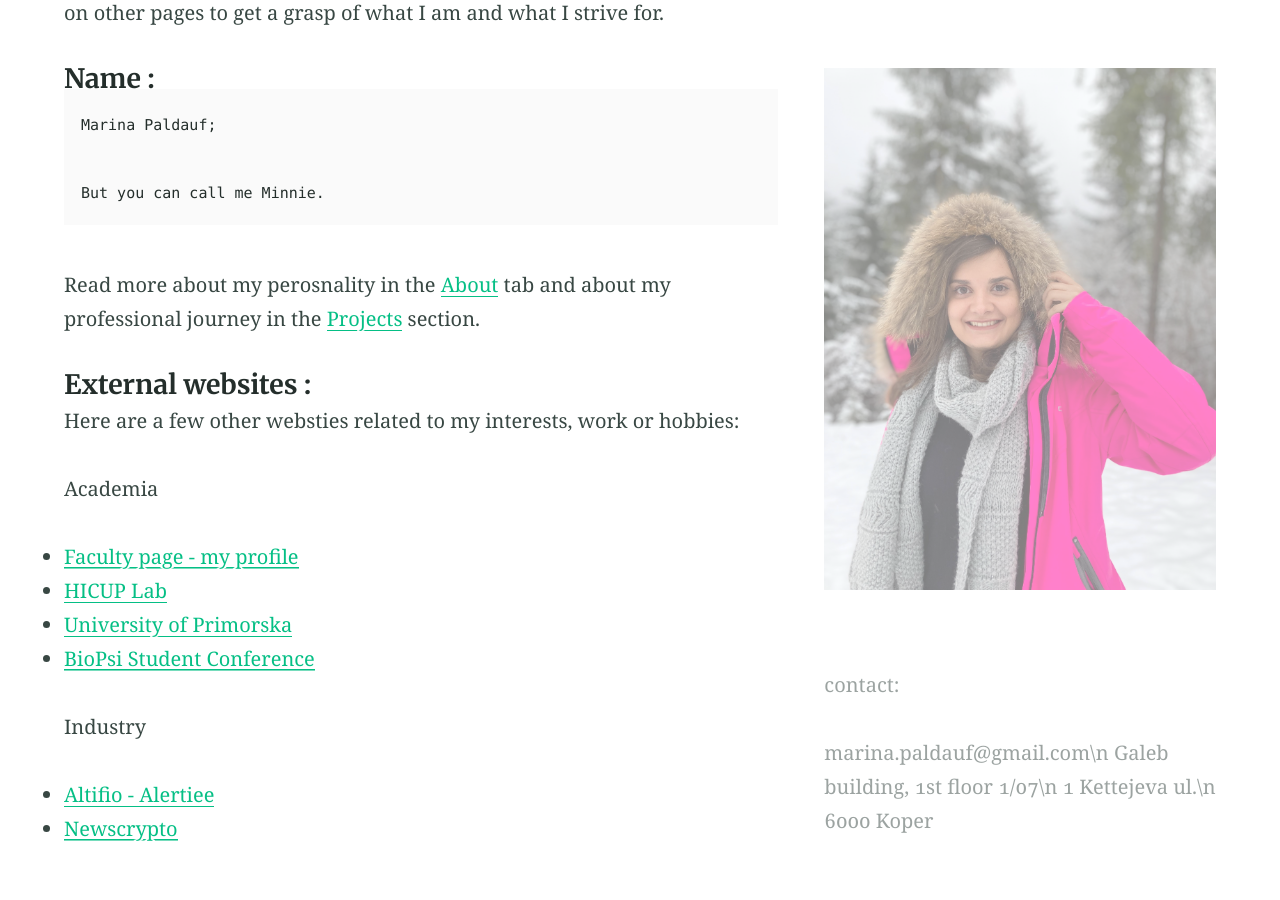
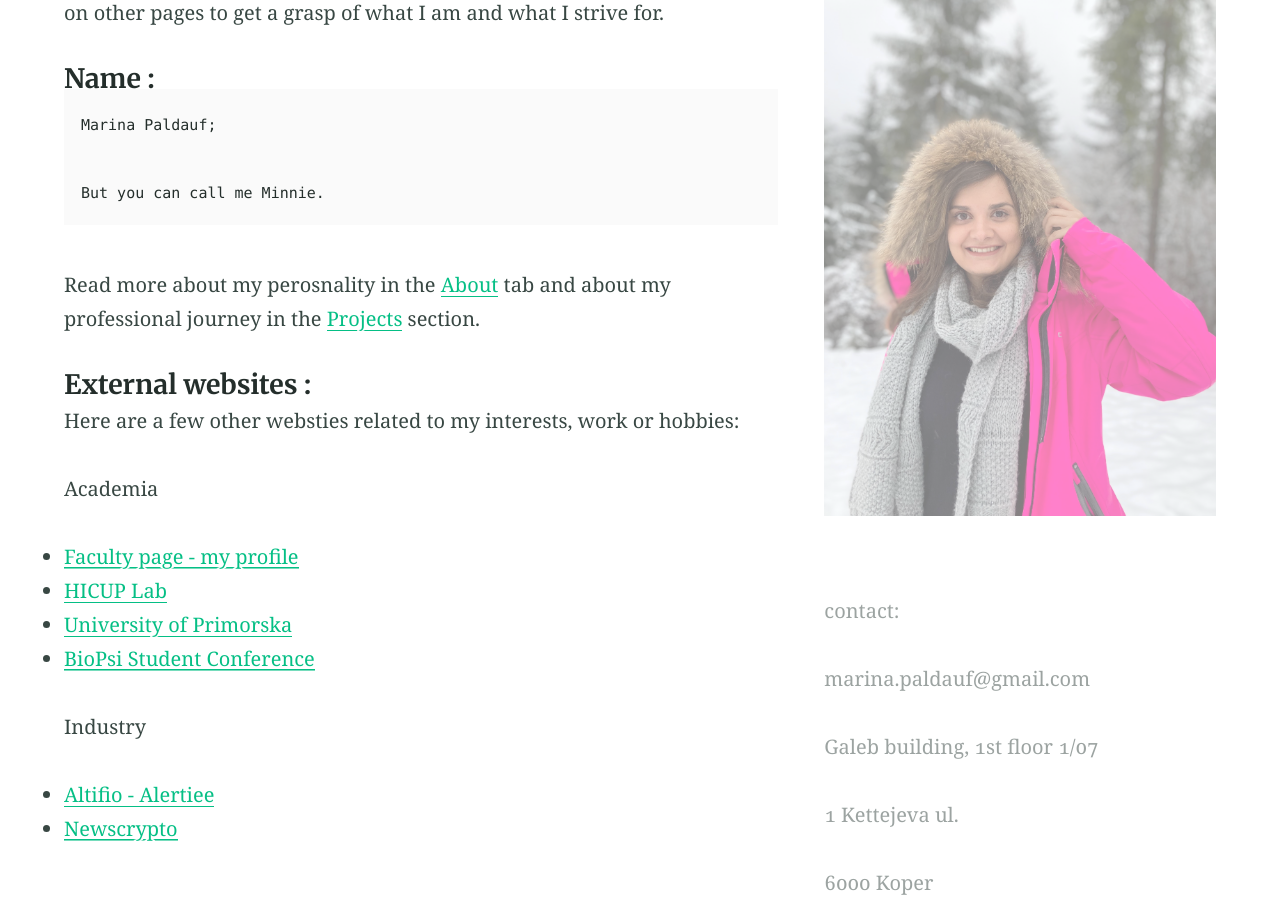
Before and after one commit to Marina225/marina225.github.io, a Jekyll site: the page built from index.md, in a window 1280 px wide and 900 px high, scrolled down 515 px. Built offline with Jekyll 4.4.1, drawn with Linux system fonts in a browser that asks for light colours; before the commit the page ends 1386 px from its top, so only the background shows below that.

```diff
--- a/_includes/site-aside.html
+++ b/_includes/site-aside.html
@@ -10,10 +10,14 @@
       <br></br>
       {% include figure.html image="/Images/me.jpg" caption="" %}
       {% include nav-social.html %}
-      <p>contact: </p>
-      <p>marina.paldauf@gmail.com\n
-      Galeb building, 1st floor 1/07\n
-      1 Kettejeva ul.\n
+      <p>contact:
+<br></br>
+      marina.paldauf@gmail.com
+<br></br>
+      Galeb building, 1st floor 1/07
+<br></br>
+      1 Kettejeva ul.
+<br></br>
       6000 Koper</p>
     </section>
 
```
